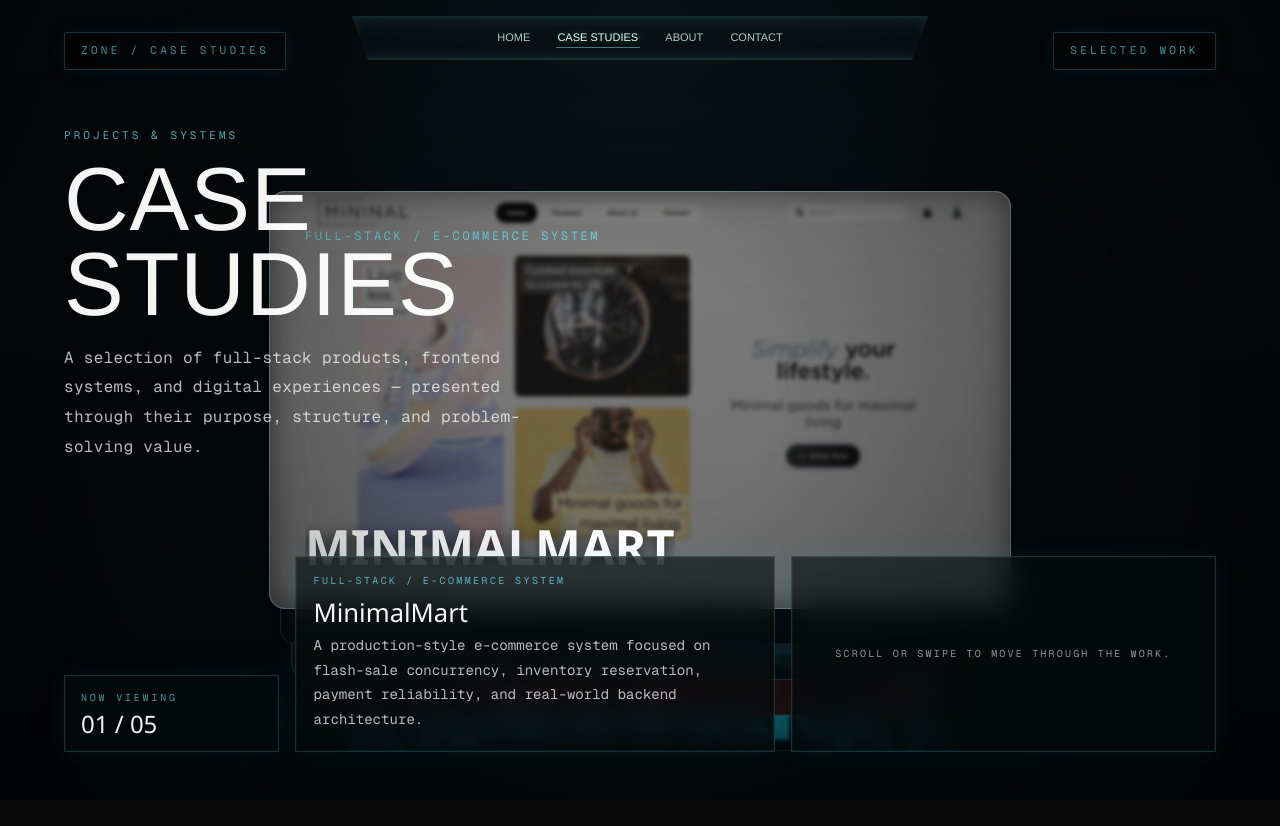
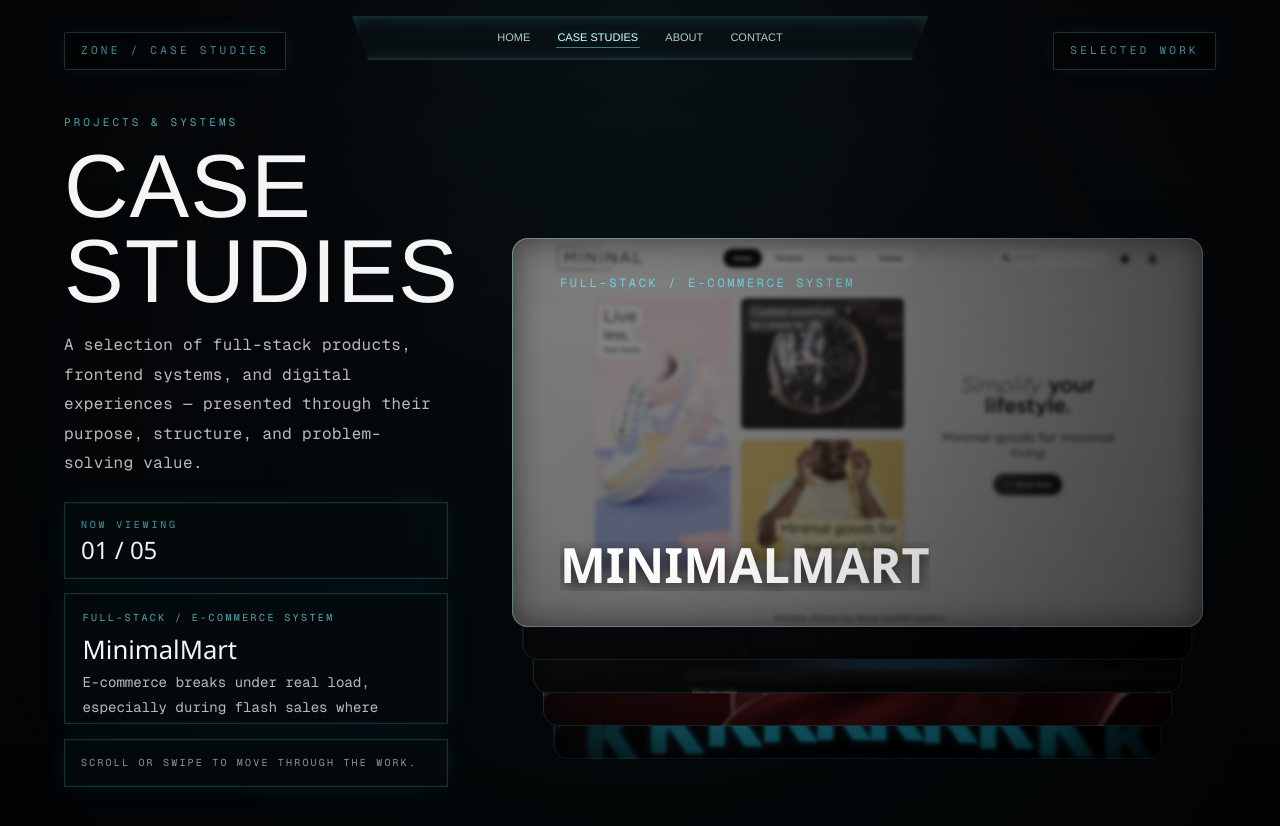
Before and after one commit to worapon888/worapondev, a Next.js app: page /case-studies in a window 1280 px wide. Shown: the top 826 px of the page. Before the commit the page ends 800 px from the top, so only its background shows below. Built offline with nearby package versions, Linux system fonts and the light colour scheme.

Commit message:
edit case-studies desc

```diff
--- a/src/app/case-studies/case-studies.css
+++ b/src/app/case-studies/case-studies.css
@@ -31,8 +31,15 @@
 
 .cs-page {
   position: relative;
+  display: grid;
+  grid-template-columns: minmax(18rem, 24rem) minmax(0, 1fr);
+  grid-template-rows: auto minmax(0, 1fr);
+  align-items: start;
+  column-gap: clamp(2rem, 4vw, 4.5rem);
   width: 100%;
   min-height: 100svh;
+  padding: clamp(6.75rem, 9vw, 8.5rem) clamp(1.25rem, 5vw, 5rem)
+    clamp(1.25rem, 4vw, 3rem);
   overflow: hidden;
   background:
     radial-gradient(circle at top, rgba(21, 55, 61, 0.26), transparent 40%),
@@ -53,11 +60,13 @@
 }
 
 .cs-page-intro {
-  position: absolute;
-  top: clamp(6rem, 10vw, 9rem);
-  left: clamp(1.25rem, 5vw, 5rem);
+  position: relative;
+  grid-column: 1;
+  grid-row: 1;
+  align-self: start;
   z-index: 5;
-  width: min(30rem, calc(100% - 2.5rem));
+  width: 100%;
+  max-width: 24rem;
 }
 
 .cs-kicker {
@@ -91,15 +100,20 @@
 }
 
 .cs-reading-rail {
-  position: absolute;
-  left: clamp(1.25rem, 5vw, 5rem);
-  right: clamp(1.25rem, 5vw, 5rem);
-  bottom: clamp(1.25rem, 4vw, 3rem);
+  position: relative;
+  grid-column: 1;
+  grid-row: 2;
+  align-self: stretch;
   z-index: 5;
-  display: grid;
-  grid-template-columns: auto minmax(20rem, 30rem) auto;
-  gap: 1rem;
-  align-items: end;
+  display: flex;
+  flex-direction: column;
+  gap: 0.9rem;
+  align-items: stretch;
+  width: 100%;
+  max-width: 25rem;
+  min-height: 0;
+  margin-top: 1.5rem;
+  max-height: calc(100svh - clamp(8.5rem, 11vw, 10rem) - 18.5rem);
 }
 
 .cs-reading-meta,
@@ -151,6 +165,30 @@
 
 .cs-reading-card {
   padding: 1rem 1.1rem 1.15rem;
+  flex: 1 1 auto;
+  min-height: 0;
+  max-height: calc(100svh - clamp(8.5rem, 11vw, 10rem) - 33rem);
+  overflow-x: hidden;
+  overflow-y: auto;
+  scrollbar-width: thin;
+  scrollbar-color: rgba(103, 232, 249, 0.45) rgba(255, 255, 255, 0.04);
+}
+
+.cs-reading-card::-webkit-scrollbar {
+  width: 8px;
+}
+
+.cs-reading-card::-webkit-scrollbar-track {
+  background: rgba(255, 255, 255, 0.04);
+}
+
+.cs-reading-card::-webkit-scrollbar-thumb {
+  border-radius: 999px;
+  background: rgba(103, 232, 249, 0.42);
+}
+
+.cs-reading-card::-webkit-scrollbar-thumb:hover {
+  background: rgba(103, 232, 249, 0.62);
 }
 
 .cs-reading-tag {
@@ -175,21 +213,39 @@
   color: rgba(255, 255, 255, 0.72);
 }
 
+.cs-reading-desc p {
+  margin: 0;
+}
+
+.cs-reading-desc p + p {
+  margin-top: 0.85rem;
+}
+
+.cs-reading-desc strong {
+  display: block;
+  margin-bottom: 0.15rem;
+  color: rgba(255, 255, 255, 0.92);
+}
+
 .cs-reading-hint {
-  align-self: stretch;
+  flex: 0 0 auto;
   display: flex;
   align-items: center;
-  justify-content: center;
+  justify-content: flex-start;
   padding: 0.9rem 1rem;
+  min-height: 3rem;
   font-size: 10px;
   letter-spacing: 0.22em;
   color: rgba(255, 255, 255, 0.56);
-  text-align: center;
+  text-align: left;
 }
 
 .cs-slider-wrap {
   position: relative;
-  height: 100svh;
+  grid-column: 2;
+  grid-row: 1 / span 2;
+  min-width: 0;
+  height: calc(100svh - clamp(8rem, 13vw, 11.5rem));
 }
 
 .cs-slider {
@@ -204,7 +260,7 @@
 
 .cs-slide {
   position: absolute;
-  width: clamp(300px, 58vw, 980px);
+  width: min(100%, clamp(300px, 54vw, 940px));
   aspect-ratio: 16 / 9;
   max-height: 72vh;
   border-radius: 16px;
@@ -251,7 +307,8 @@
   display: flex;
   flex-direction: column;
   justify-content: space-between;
-  padding: clamp(1.25rem, 3vw, 2.25rem);
+  padding: clamp(1.35rem, 3vw, 2.25rem) clamp(1.5rem, 3.2vw, 2.4rem)
+    clamp(1.35rem, 3vw, 2.25rem) clamp(1.9rem, 4vw, 2.9rem);
 }
 
 .cs-slide-tag {
@@ -263,6 +320,7 @@
   letter-spacing: 0.22em;
   text-transform: uppercase;
   color: rgba(103, 232, 249, 0.82);
+  padding-left: 0.1rem;
 }
 
 .cs-slide-title {
@@ -275,12 +333,14 @@
   text-transform: uppercase;
   color: #fff;
   text-shadow: 0 4px 15px rgba(0, 0, 0, 0.8);
+  padding-left: 0.1rem;
 }
 
 @media (max-width: 1000px) {
   .cs-page {
+    display: block;
     min-height: auto;
-    padding-bottom: 2rem;
+    padding: 0 0 2rem;
     overflow: auto;
   }
 
@@ -294,15 +354,18 @@
 
   .cs-page-intro {
     position: relative;
-    top: auto;
-    left: auto;
     width: auto;
+    max-width: none;
     padding: 6.5rem 1.25rem 1.25rem;
   }
 
   .cs-slider-wrap {
     height: 62svh;
     min-height: 30rem;
+  }
+
+  .cs-slider {
+    inset: 0;
   }
 
   .cs-slide {
@@ -317,13 +380,12 @@
 
   .cs-reading-rail {
     position: relative;
-    left: auto;
-    right: auto;
-    bottom: auto;
-    grid-template-columns: 1fr;
+    max-width: none;
+    max-height: none;
     padding: 1.25rem;
     gap: 0.85rem;
     align-items: stretch;
+    margin-top: 0;
   }
 
   .cs-reading-meta {
@@ -333,6 +395,11 @@
   .cs-reading-hint {
     justify-content: flex-start;
     text-align: left;
+  }
+
+  .cs-reading-card {
+    flex: initial;
+    max-height: none;
   }
 }
 
@@ -367,7 +434,7 @@
   }
 
   .cs-slide-copy {
-    padding: 1rem;
+    padding: 1rem 1rem 1rem 1.25rem;
   }
 
   .cs-slide-title {
--- a/src/app/case-studies/page.tsx
+++ b/src/app/case-studies/page.tsx
@@ -9,7 +9,7 @@ gsap.registerPlugin(SplitText);
 
 type SlideItem = {
   title: string;
-  desc: string;
+  desc: React.ReactNode;
   image: string;
   tag: string;
 };
@@ -24,7 +24,36 @@ export default function CaseStudiesPage() {
       {
         title: "MinimalMart",
         tag: "Full-Stack / E-Commerce System",
-        desc: "A production-style e-commerce system focused on flash-sale concurrency, inventory reservation, payment reliability, and real-world backend architecture.",
+        desc: (
+          <>
+            <p>
+              E-commerce breaks under real load, especially during flash sales
+              where hundreds of users hit the system at once. MinimalMart was
+              built to solve exactly that.
+            </p>
+            <p>
+              <strong>Inventory Reservation</strong>
+              Used Redis DECR instead of the standard SQL read-then-write
+              pattern. Being an atomic operation by nature, race conditions are
+              impossible regardless of concurrent request volume.
+            </p>
+            <p>
+              <strong>Payment Retry</strong>
+              Exponential backoff with a dead letter queue for orders that
+              exhaust all retry attempts. No order gets stuck in a limbo state.
+            </p>
+            <p>
+              <strong>Webhook Idempotency</strong>
+              Every incoming event is checked against a stored event_id with a
+              unique constraint before processing, making duplicate webhook
+              delivery completely safe.
+            </p>
+            <p>
+              <strong>Stack:</strong> Next.js · NestJS · PostgreSQL · Redis ·
+              Docker
+            </p>
+          </>
+        ),
         image: "/case-studies/slider_img_4.webp",
       },
       {
@@ -105,12 +134,18 @@ export default function CaseStudiesPage() {
 
     const setStack = (items: HTMLElement[]) => {
       items.forEach((slide, i) => {
+        const copy = slide.querySelector(".cs-slide-copy");
         gsap.set(slide, {
           y: `${i * 10}%`,
           scale: 1 - i * 0.03,
           opacity: i > 4 ? 0 : 1,
           zIndex: 20 - i,
         });
+        if (copy) {
+          gsap.set(copy, {
+            opacity: i === 0 ? 1 : 0,
+          });
+        }
       });
     };
 
@@ -185,12 +220,18 @@ export default function CaseStudiesPage() {
         zIndex: 1,
       });
 
+      const newCopy = newSlide.querySelector(".cs-slide-copy");
+      if (newCopy) {
+        gsap.set(newCopy, { opacity: 0 });
+      }
+
       const all = Array.from(
         slider.querySelectorAll(".cs-slide"),
       ) as HTMLElement[];
 
       all.forEach((slide, i) => {
         const targetPos = i - 1;
+        const copy = slide.querySelector(".cs-slide-copy");
 
         gsap.to(slide, {
           y: `${targetPos * 10}%`,
@@ -215,6 +256,14 @@ export default function CaseStudiesPage() {
             }
           },
         });
+
+        if (copy) {
+          gsap.to(copy, {
+            opacity: targetPos === 0 ? 1 : 0,
+            duration: 0.35,
+            ease: "power2.out",
+          });
+        }
       });
     };
 
@@ -248,11 +297,17 @@ export default function CaseStudiesPage() {
         zIndex: 21,
       });
 
+      const newCopy = newSlide.querySelector(".cs-slide-copy");
+      if (newCopy) {
+        gsap.set(newCopy, { opacity: 0 });
+      }
+
       const queue = Array.from(
         slider.querySelectorAll(".cs-slide"),
       ) as HTMLElement[];
 
       queue.forEach((slide, i) => {
+        const copy = slide.querySelector(".cs-slide-copy");
         gsap.to(slide, {
           y: `${i * 10}%`,
           scale: 1 - i * 0.03,
@@ -276,6 +331,14 @@ export default function CaseStudiesPage() {
             }
           },
         });
+
+        if (copy) {
+          gsap.to(copy, {
+            opacity: i === 0 ? 1 : 0,
+            duration: 0.35,
+            ease: "power2.out",
+          });
+        }
       });
     };
 
@@ -381,7 +444,7 @@ export default function CaseStudiesPage() {
         <div className="cs-reading-card">
           <p className="cs-reading-tag">{activeSlide.tag}</p>
           <h2 className="cs-reading-title">{activeSlide.title}</h2>
-          <p className="cs-reading-desc">{activeSlide.desc}</p>
+          <div className="cs-reading-desc">{activeSlide.desc}</div>
         </div>
 
         <p className="cs-reading-hint">Scroll or swipe to move through the work.</p>
```
